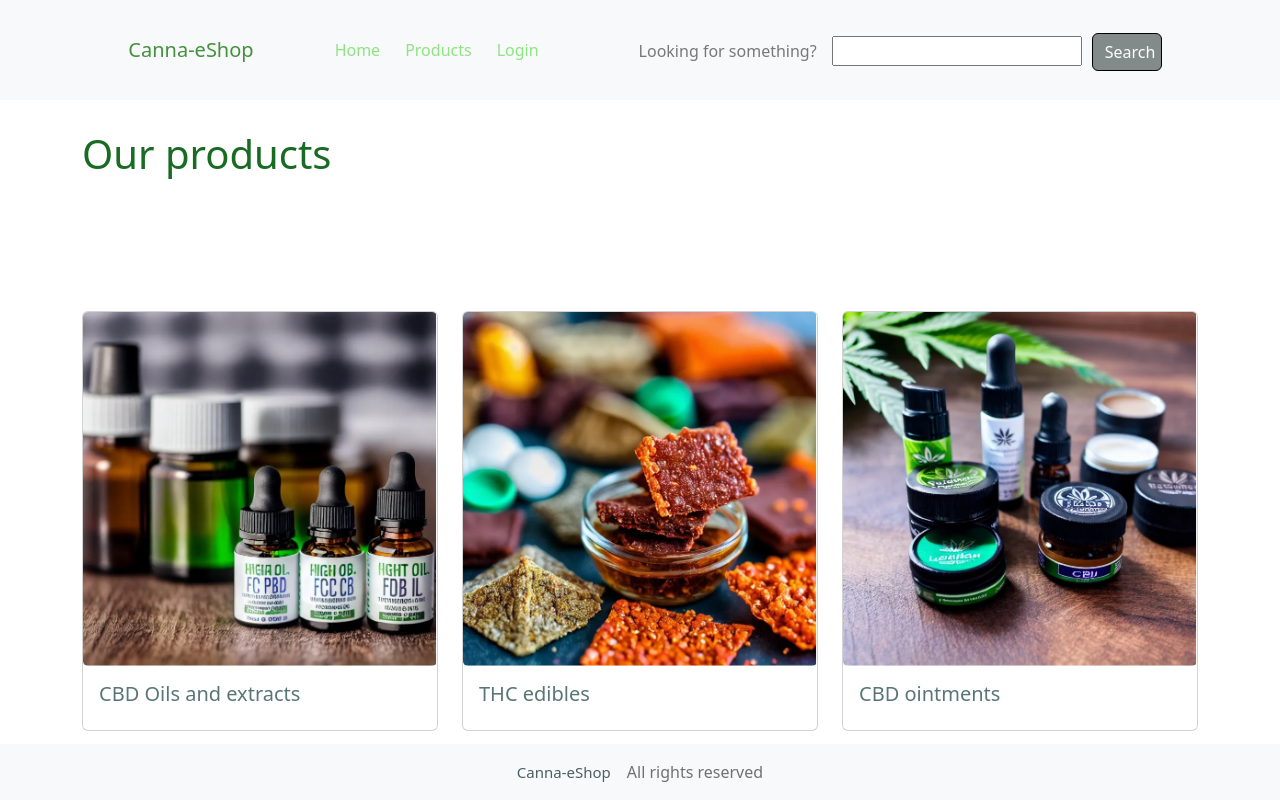
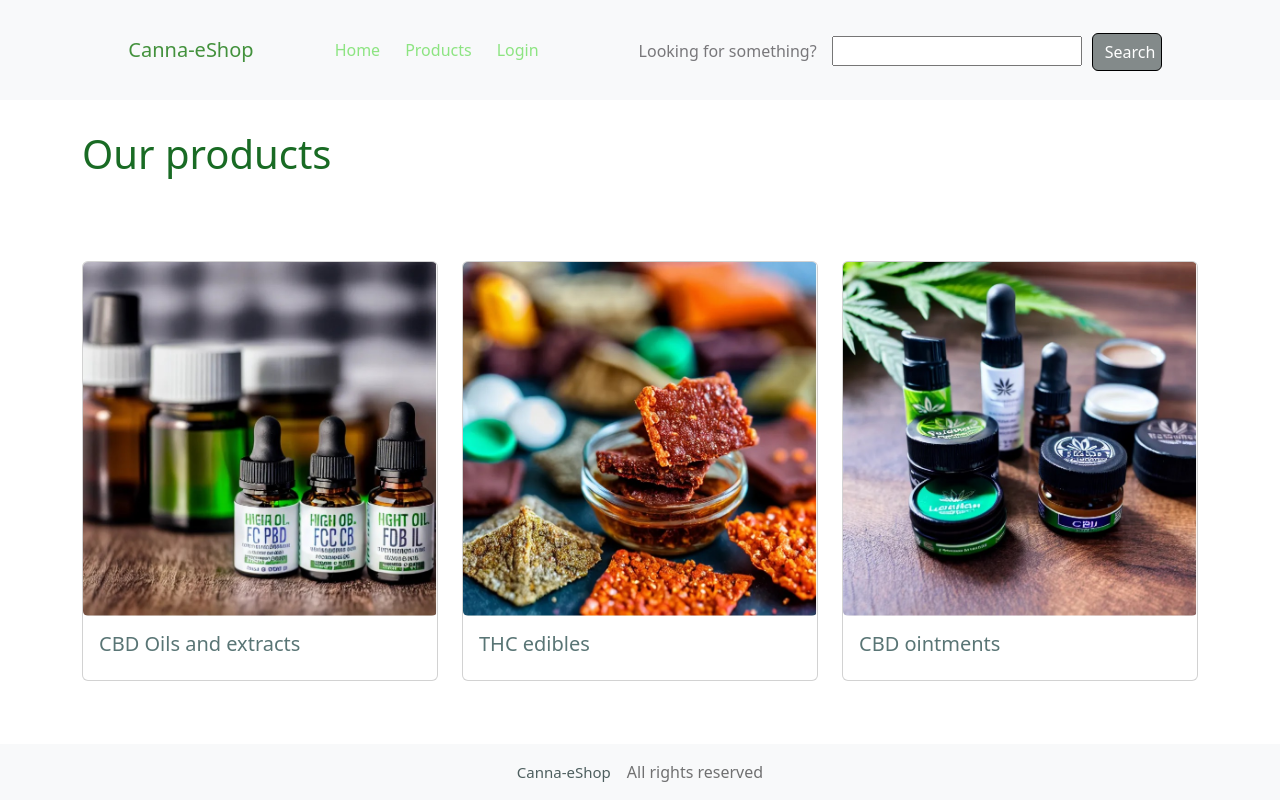
Before and after one commit to Dhokoh/eCommerce-template-front, a React (Create React App) app: page /products in a window 1280 px wide. Built offline with nearby package versions, Linux system fonts and the light colour scheme.

Commit message:
Signup onSubmit event fixed, new users can signup

```diff
--- a/src/App.css
+++ b/src/App.css
@@ -186,7 +186,7 @@
 }
 .productsPageTitle{
     color: #196b24;
-    padding-bottom: 125px;
+    padding-bottom: 75px;
     padding-top: 30px;
 }
 .productLink{
--- a/src/pages/Signup.js
+++ b/src/pages/Signup.js
@@ -15,6 +15,7 @@ function Signup() {
     const handleSubmit = (event) => {
         event.preventDefault();
         console.log(inputs);
+        debugger;
         axios.post('http://localhost:5000/users', inputs)
             .then((res) => {
                 console.log('--------------------')
@@ -52,11 +53,11 @@ function Signup() {
                                     </Form.Group>
                                 </Col>
                             </Row>
+                            <div className="signupButtonContainer">
+                                <Button className="signupButton" type='submit'>Sign up</Button>
+                                <h6 className="signupDisclosure">All the information marked with (*) is required.</h6>
+                            </div>
                         </Form>
-                        <div className="signupButtonContainer">
-                            <Button className="signupButton" type='submit'>Sign up</Button>
-                            <h6 className="signupDisclosure">All the information marked with (*) is required.</h6>
-                        </div>
                     </Card.Body>
                 </Card>
             </Container>
```
